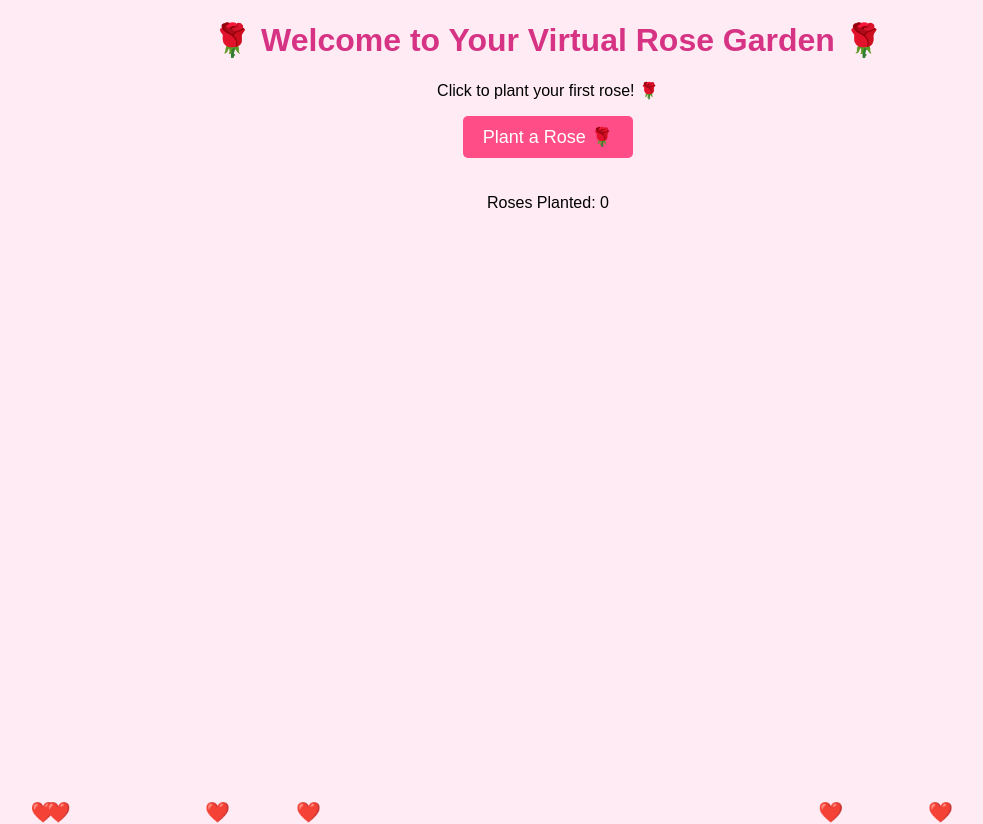
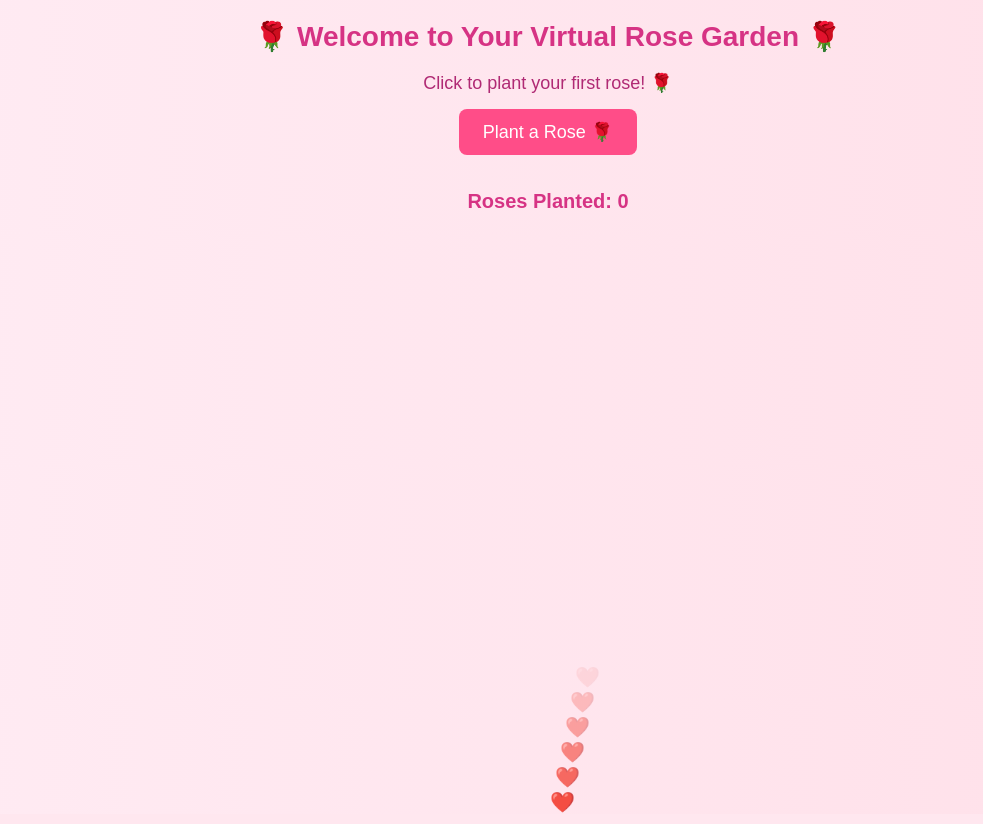
Before and after one commit to KaustubhGhale/virtual_rose_garden, a Flask app: page / in a window 1280 px wide. Shown: the whole page, without its empty margins (92-1075 px from the left). Run offline with Flask 3, Linux system fonts and the light colour scheme.

Commit message:
Update styles.css

```diff
--- a/static/styles.css
+++ b/static/styles.css
@@ -1,37 +1,125 @@
+/* General Styling */
 body {
     text-align: center;
     font-family: Arial, sans-serif;
-    background-color: #ffebf3;
+    background: linear-gradient(to right, #ffebf3, #ffe0e9);
+    overflow: hidden; /* Prevent scrollbars due to floating hearts */
 }
 
+/* Heading */
 h1 {
     color: #d63384;
+    font-size: 28px;
+    margin-top: 20px;
 }
 
+/* Romantic Message */
+#romantic-message {
+    font-size: 18px;
+    color: #b02a74;
+    margin-bottom: 15px;
+}
+
+/* Plant Rose Button */
 #plantRoseBtn {
     background-color: #ff4d88;
     color: white;
-    padding: 10px 20px;
+    padding: 12px 24px;
     font-size: 18px;
     border: none;
     cursor: pointer;
-    border-radius: 5px;
+    border-radius: 8px;
+    transition: background-color 0.3s ease-in-out, transform 0.2s;
 }
 
+#plantRoseBtn:hover {
+    background-color: #e6397a;
+    transform: scale(1.1);
+}
+
+/* Rose Garden */
 #garden {
     margin-top: 20px;
     display: flex;
     flex-wrap: wrap;
-    gap: 10px;
+    gap: 15px;
     justify-content: center;
 }
 
+/* Rose Animation */
 .rose {
-    font-size: 30px;
-    animation: bloom 1s ease-in-out;
+    font-size: 35px;
+    animation: bloom 1s ease-in-out, floatUp 5s ease-in-out infinite alternate;
+    position: relative;
 }
 
+/* Blooming effect */
 @keyframes bloom {
-    from { transform: scale(0.5); }
-    to { transform: scale(1); }
+    from { transform: scale(0.5); opacity: 0; }
+    to { transform: scale(1); opacity: 1; }
 }
+
+/* Floating effect for a magical touch */
+@keyframes floatUp {
+    from { transform: translateY(0); }
+    to { transform: translateY(-10px); }
+}
+
+/* Rose Counter */
+#rose-count {
+    font-size: 20px;
+    color: #d63384;
+    margin-top: 15px;
+    font-weight: bold;
+}
+
+/* Love Letter */
+#love-letter {
+    background-color: white;
+    border-radius: 10px;
+    padding: 15px;
+    width: 60%;
+    margin: auto;
+    box-shadow: 0px 5px 10px rgba(0, 0, 0, 0.2);
+    animation: fadeIn 2s ease-in-out;
+    max-height: 300px; /* Limit the height */
+    overflow-y: scroll; /* Enable vertical scrolling */
+}
+
+
+/* Surprise Button */
+#surprise-btn {
+    background-color: #ffcc00;
+    color: black;
+    padding: 12px 24px;
+    font-size: 18px;
+    border: none;
+    cursor: pointer;
+    border-radius: 8px;
+    transition: transform 0.2s, background-color 0.3s ease-in-out;
+    display: none; /* Initially hidden */
+}
+
+#surprise-btn:hover {
+    background-color: #ff9900;
+    transform: scale(1.1);
+}
+
+/* Floating Hearts */
+.heart {
+    position: absolute;
+    font-size: 25px;
+    color: red;
+    animation: float 3s linear infinite;
+}
+
+@keyframes float {
+    from { transform: translateY(0); opacity: 1; left: 50%; }
+    to { transform: translateY(-150px); opacity: 0; left: calc(50% + 30px); }
+}
+
+/* Fade-in effect */
+@keyframes fadeIn {
+    from { opacity: 0; }
+    to { opacity: 1; }
+}
```
